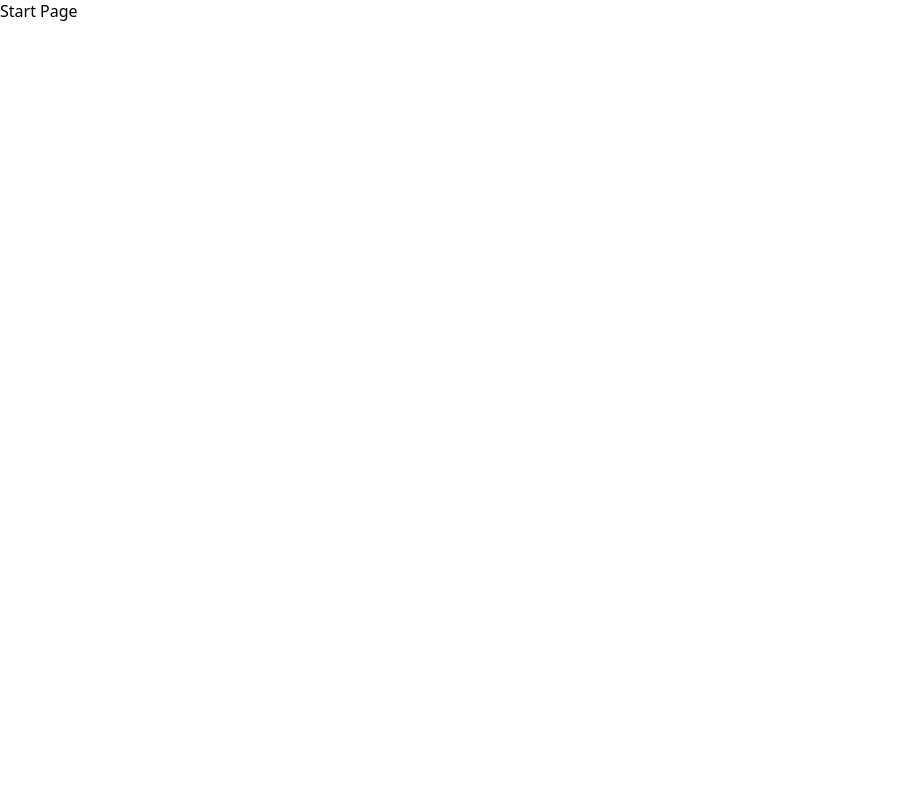
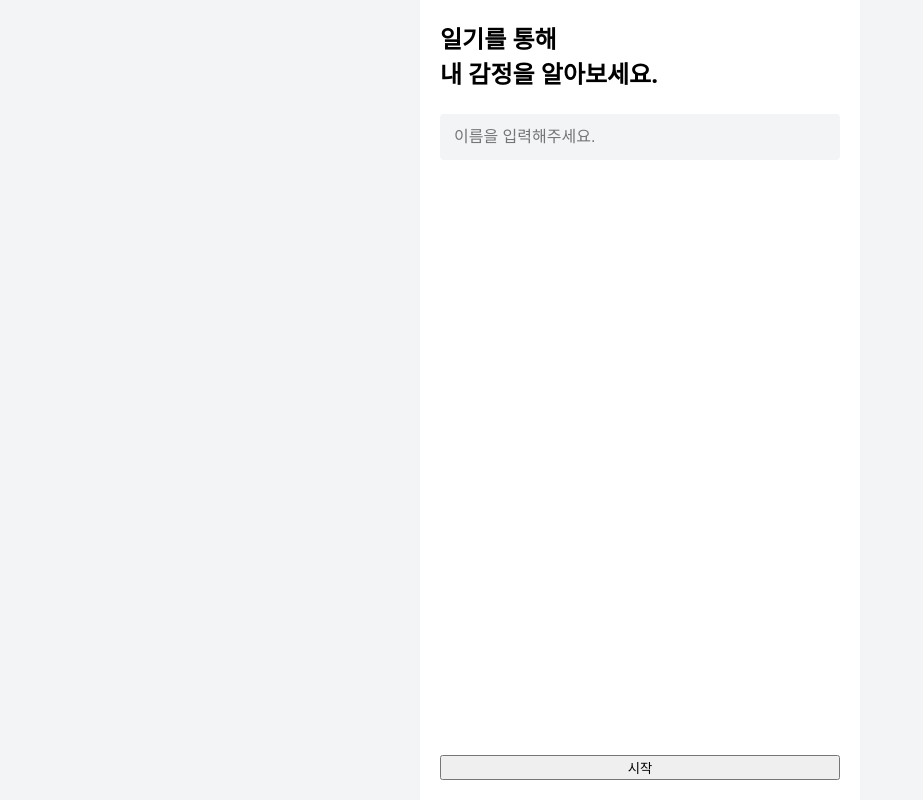
Before and after one commit to khxxn/AI-Drawing-Diary, a React app in the folder frontend/: page /start in a window 1280 px wide. Shown: the whole page, without its empty margins (0-923 px from the left). Built offline with nearby package versions, Linux system fonts and the light colour scheme; the HTML template or start-up script is replaced by a standard one.

Commit message:
시작페이지 개발

```diff
--- a/frontend/package.json
+++ b/frontend/package.json
@@ -10,6 +10,7 @@
     "preview": "vite preview"
   },
   "dependencies": {
+    "axios": "^1.13.5",
     "react": "^19.2.0",
     "react-dom": "^19.2.0",
     "react-router-dom": "^7.13.0"
--- /dev/null
+++ b/frontend/src/api/client.ts
@@ -0,0 +1,10 @@
+import axios from "axios";
+
+const apiClient = axios.create({
+    baseURL: 'http://localhost:8080',
+    headers: {
+        'Content-Type': 'application/json'
+    }
+});
+
+export default apiClient;
--- /dev/null
+++ b/frontend/src/api/userApi.ts
@@ -0,0 +1,10 @@
+import type { UserResponse } from "../type/user";
+import apiClient from "./client";
+
+export async function checkUsername(username: string) {
+    const response = await apiClient.post<UserResponse>('/user', {
+        username
+    });
+
+    return response.data;
+}
--- a/frontend/src/index.css
+++ b/frontend/src/index.css
@@ -1,5 +1,15 @@
 :root {
   font-family: system-ui, Avenir, Helvetica, Arial, sans-serif;
+
+  --color-primary: #3cb371;
+  --color-primary-dark: #2e8b57;
+  --color-bg-base: #ffffff;
+  --color-bg-subtle: #f2f4f6;
+  --color-text-title: #191f28;
+  --color-text-body: #333d4b;
+  --color-text-sub: #4e5968;
+  --color-text-caption: #8b95a1;
+  --color-error: #ff0000;
 }
 
 * {
--- /dev/null
+++ b/frontend/src/pages/StartPage.module.css
@@ -0,0 +1,47 @@
+.root{
+    display: flex;
+    width: 100vw;
+    height: 100vh;
+    justify-content: center;
+    overflow: hidden;
+    background-color: var(--color-bg-subtle);
+}
+
+.content {
+    display: flex;
+    flex-direction: column;
+    width: 100%;
+    max-width: 440px;
+    background: var(--color-bg-base);
+}
+
+.innerContent {
+    padding: 20px;
+    flex: 1;
+    display: flex;
+    flex-direction: column;
+    gap: 24px;
+}
+
+.title {
+    font-size: 24px;
+    color: var(--color--text-title);
+    font-weight: 700;
+}
+
+.form {
+    display: flex;
+    flex-direction: column;
+    justify-content: space-between;
+    flex: 1;
+}
+
+.input {
+    padding: 14px;
+    font-size: 16px;
+    background: var(--color-bg-subtle);
+    color: var(--color-text-body);
+    border: none;
+    outline: none;
+    border-radius: 4px;
+}
--- a/frontend/src/pages/StartPage.tsx
+++ b/frontend/src/pages/StartPage.tsx
@@ -1,7 +1,55 @@
+import { useState, type FormEvent } from 'react';
+import styles from './StartPage.module.css';
+import { checkUsername } from '../api/userApi';
+import { useNavigate } from 'react-router-dom';
+
 function StartPage() {
+    const [usernameInput, setUsernameInput] = useState('');
+    const navigate = useNavigate();
+
+    const handleSubmit = async(event: FormEvent<HTMLFormElement>) => {
+        event.preventDefault();
+
+        // validation
+        if(!usernameInput.trim()) {
+            alert('이름을 입력해주세요.');
+            return;
+        }
+
+        // API
+        try {
+            const {status: duplicate} = await checkUsername(usernameInput)
+
+            if (duplicate) {
+                alert('이미 해당 이름은 사용 중입니다.');
+                return;
+            }
+
+        // todo 로컬 쿠키에 username save.
+            navigate('/');
+        } catch (error) {
+            console.error(error);
+            alert('서버와의 통신 중 오류가 발생');
+        }
+
+    }
+
     return (
-        <div>
-            Start Page
+        <div className={styles.root}>
+            <div className={styles.content}>
+                <div className={styles.innerContent}>
+                    <div className={styles.title}>일기를 통해<br />내 감정을 알아보세요.</div>
+                    <form onSubmit={handleSubmit} className={styles.form}>
+                        <input
+                            value={usernameInput}
+                            onChange={event => setUsernameInput(event.target.value)}
+                            placeholder={'이름을 입력해주세요.'}
+                            className={styles.input}
+                        />
+                        <button type={'submit'} className={styles.button}>시작</button>
+                    </form>
+                </div>
+            </div>
         </div>
     )
 }
```
Also changed, not shown: 2 other files (tests, documents, lock files or other folders).
